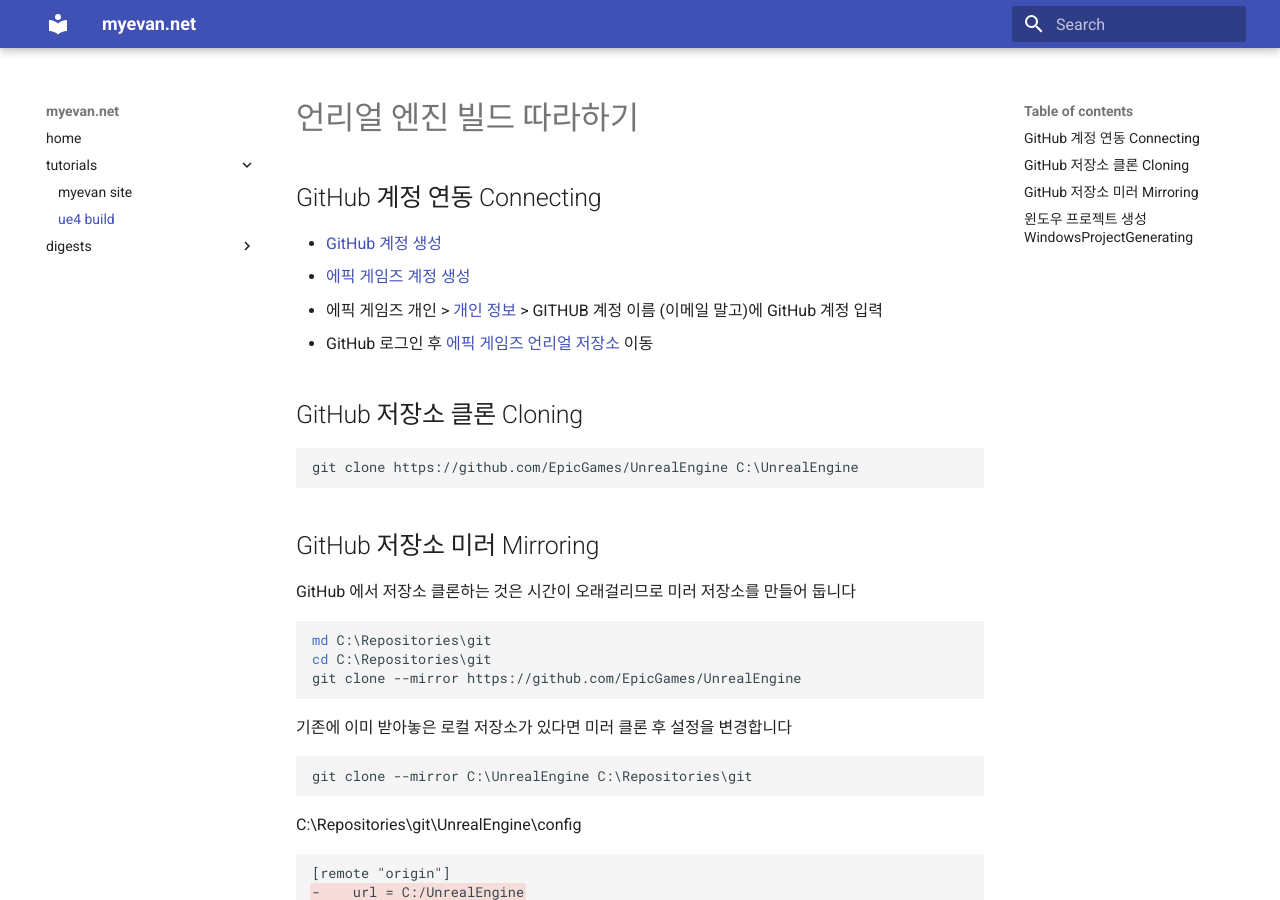
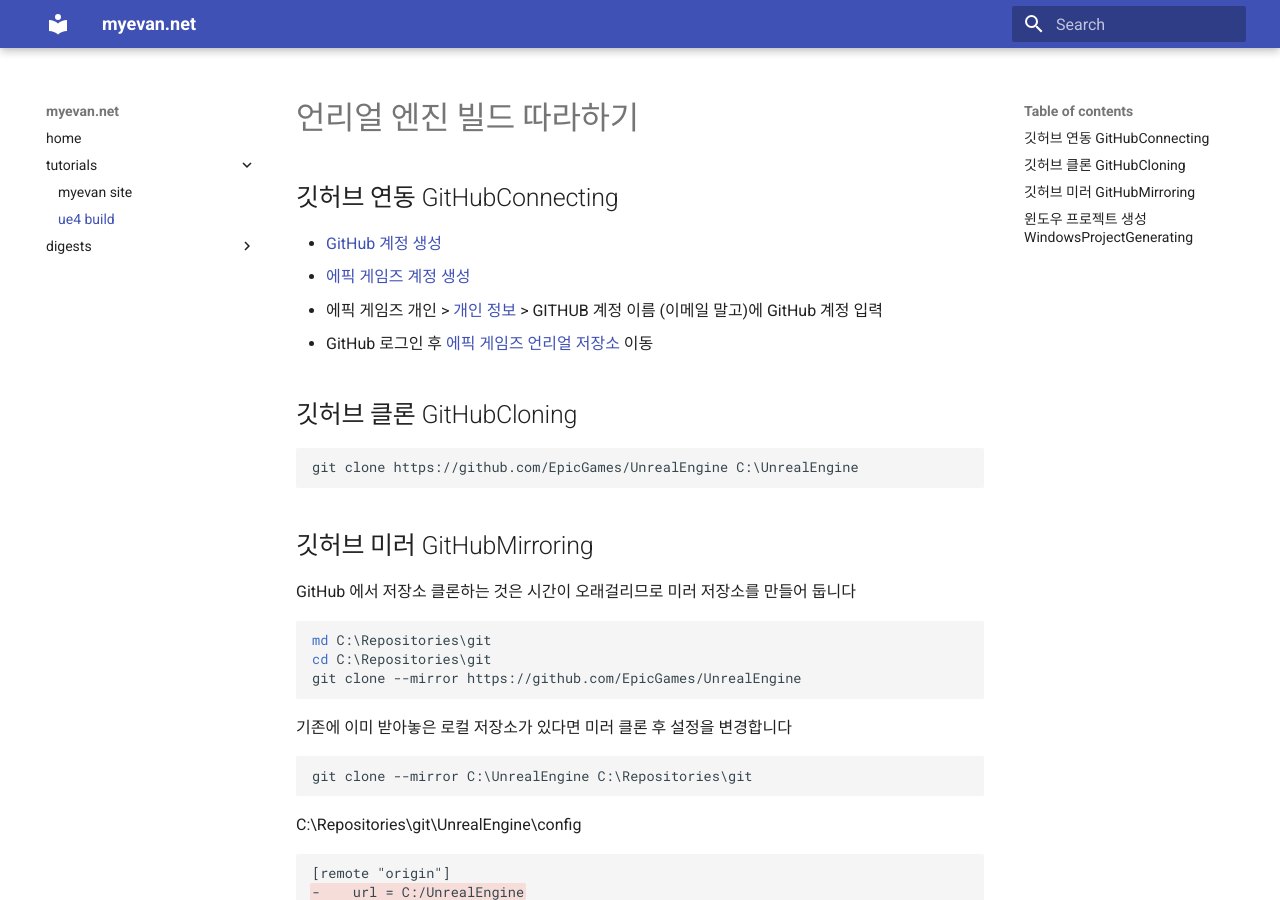
Before and after one commit to myevan/myevan-home, an MkDocs documentation site: the page built from docs/ue4_build_tutorial.md, in a window 1280 px wide and 900 px high. Built offline with MkDocs 1.6.1 and Material for MkDocs 9.7.7, drawn with Linux system fonts in a browser that asks for light colours; old or Windows-style settings are respelled for this version of MkDocs.

Commit message:
언리얼 빌드 제목 정리

```diff
--- a/docs/ue4_build_tutorial.md
+++ b/docs/ue4_build_tutorial.md
@@ -1,18 +1,18 @@
 # 언리얼 엔진 빌드 따라하기
 
-## GitHub 계정 연동 Connecting
+## 깃허브 연동 GitHubConnecting
 
 * [GitHub 계정 생성](https://github.com/)
 * [에픽 게임즈 계정 생성](https://docs.unrealengine.com/latest/KOR/GettingStarted/Installation/index.html#bookmark1>)
 * 에픽 게임즈 개인 > [개인 정보](https://www.unrealengine.com/dashboard/settings) > GITHUB 계정 이름 (이메일 말고)에 GitHub 계정 입력
 * GitHub 로그인 후 [에픽 게임즈 언리얼 저장소](https://github.com/epicgames/unrealengine/) 이동
 
-## GitHub 저장소 클론 Cloning
+## 깃허브 클론 GitHubCloning
 
     :::bat
     git clone https://github.com/EpicGames/UnrealEngine C:\UnrealEngine
 
-## GitHub 저장소 미러 Mirroring
+## 깃허브 미러 GitHubMirroring
 
 GitHub 에서 저장소 클론하는 것은 시간이 오래걸리므로 미러 저장소를 만들어 둡니다
 
```
